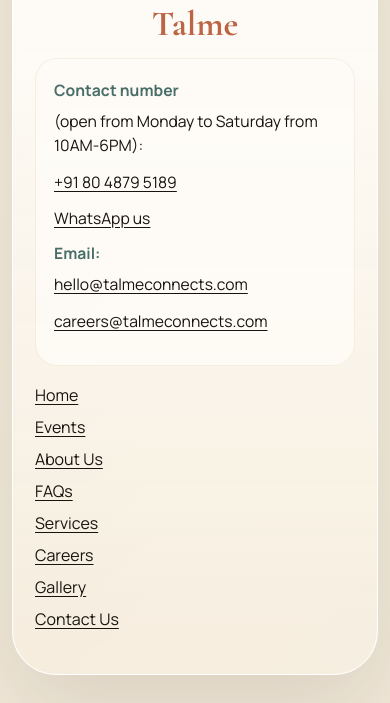
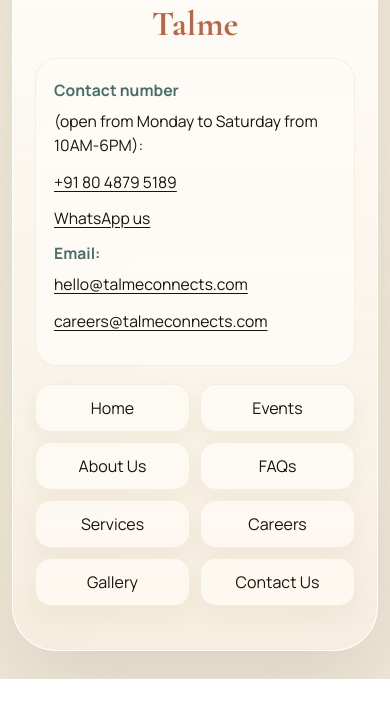
Before and after one commit to venkiskumar04-coder/talme-connects-, a website: page faqs.html in a window 390 px wide. Shown: the part 2258-2961 px from the top of the page. After the commit the page ends 2937 px from the top, so only its background shows below. Drawn offline with nearby package versions, Linux system fonts and the light colour scheme.

Commit message:
Polish mobile footer and homepage metadata

```diff
--- a/styles.css
+++ b/styles.css
@@ -2227,11 +2227,22 @@
   }
 
   .footer-links {
-    grid-template-columns: 1fr;
+    grid-template-columns: repeat(2, minmax(0, 1fr));
     gap: 10px;
   }
 
   .footer-links a {
     font-size: 1rem;
-  }
-}
+    text-decoration: none;
+    text-align: center;
+    padding: 12px 14px;
+    border-radius: 16px;
+    background: rgba(255, 253, 248, 0.72);
+    border: 1px solid rgba(203, 175, 121, 0.18);
+    box-shadow: 0 10px 22px rgba(83, 67, 39, 0.05);
+  }
+
+  .footer-links a:last-child:nth-child(odd) {
+    grid-column: 1 / -1;
+  }
+}
```
Also changed, not shown: index.html (+15 -0 lines).
